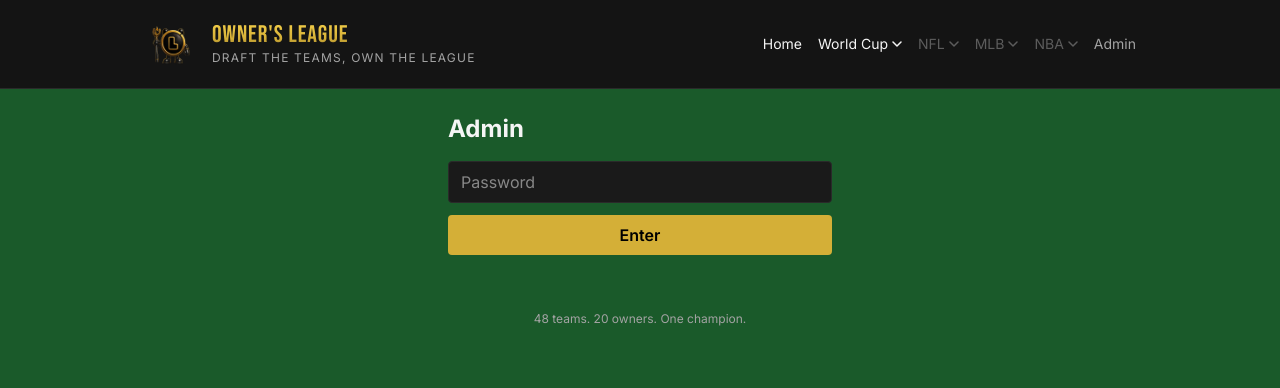
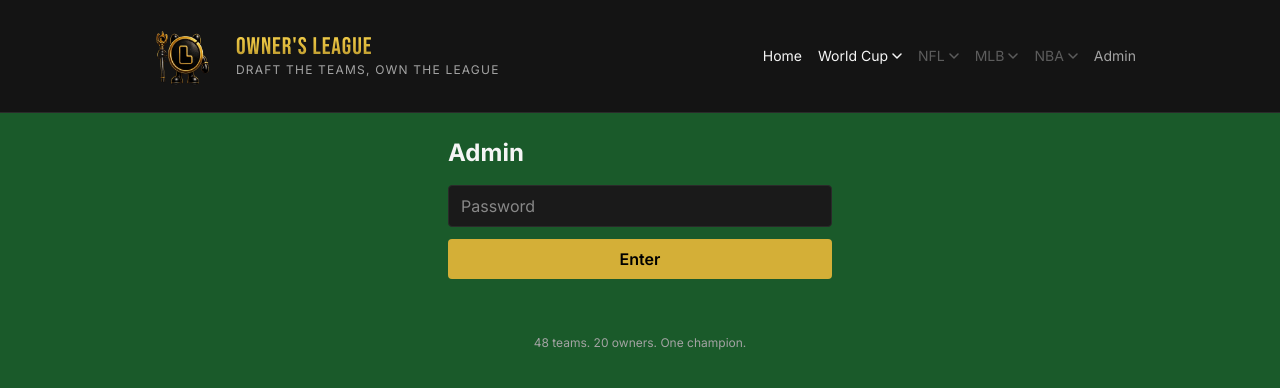
Before and after one commit to Fuhrank/fff-league, a Next.js app: page /admin in a window 1280 px wide. Shown: the top 388 px of the page. Built offline with nearby package versions, Linux system fonts and the light colour scheme.

Commit message:
Logo v4: tighter bg strip (no leg fade) + 25% larger

```diff
--- a/app/Hero.tsx
+++ b/app/Hero.tsx
@@ -86,9 +86,9 @@ export default async function Hero() {
         {/* Logo */}
         <div className="mt-6 flex justify-center">
           <img
-            src="/logo-v3.png"
+            src="/logo-v4.png"
             alt="Owner's League"
-            className="h-28 w-28 sm:h-40 sm:w-40 drop-shadow-[0_0_24px_rgba(212,175,55,0.45)]"
+            className="h-36 w-36 sm:h-52 sm:w-52 drop-shadow-[0_0_24px_rgba(212,175,55,0.45)]"
           />
         </div>
 
--- a/app/layout.tsx
+++ b/app/layout.tsx
@@ -29,7 +29,7 @@ export default function RootLayout({ children }: { children: React.ReactNode })
         <header className="border-b border-line bg-elev">
           <div className="mx-auto max-w-5xl px-4 py-4 flex items-center justify-between">
             <Link href="/" className="flex items-center gap-3">
-              <img src="/logo-v3.png" alt="Owner's League" className="h-12 w-12 sm:h-14 sm:w-14" />
+              <img src="/logo-v4.png" alt="Owner's League" className="h-16 w-16 sm:h-20 sm:w-20" />
               <div className="flex flex-col leading-tight">
                 <span className="title-treatment text-xl sm:text-2xl">OWNER&apos;S LEAGUE</span>
                 <span className="text-[10px] sm:text-xs uppercase tracking-widest text-[color:var(--text-dim)]">Draft the Teams, Own the League</span>
--- a/app/leaderboard/page.tsx
+++ b/app/leaderboard/page.tsx
@@ -23,7 +23,7 @@ export default async function LeaderboardPage() {
   return (
     <div>
       <div className="mb-6 flex items-center gap-5">
-        <img src="/logo-v3.png" alt="Owner's League" className="hidden sm:block h-24 w-24" />
+        <img src="/logo-v4.png" alt="Owner's League" className="hidden sm:block h-32 w-32" />
         <div>
           <h1 className="text-3xl sm:text-4xl font-bold">Leaderboard</h1>
           <p className="text-sm text-[color:var(--text-dim)] mt-1">
```
Also changed, not shown: public/logo-v4.png (added).
